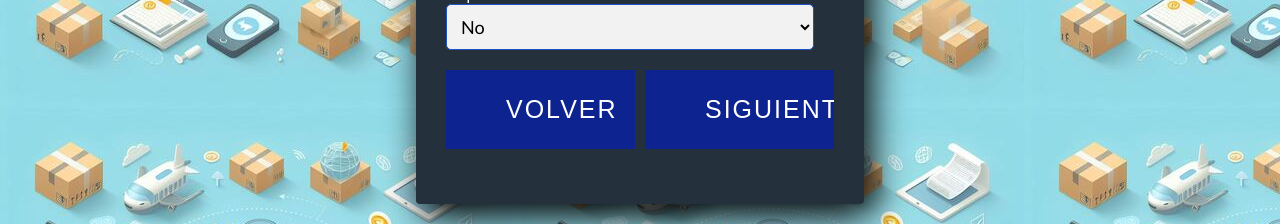
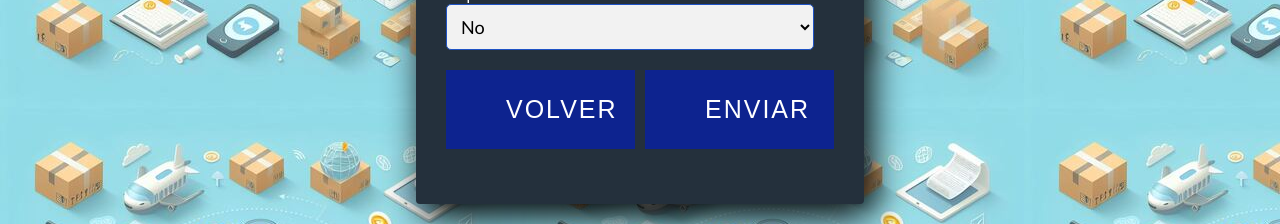
Before and after one commit to benjag22/dise-o_soft, a React (Create React App) app in the folder my-app/: page /#/IngresoDatosDestinatario in a window 1280 px wide. Shown: the part 405-629 px from the top of the page. Built offline with nearby package versions, Linux system fonts and the light colour scheme.

Commit message:
refactor:Se refactoriza el boton de envio en un componente

```diff
--- /dev/null
+++ b/my-app/src/components/BotonNavegar.js
@@ -0,0 +1,27 @@
+import React, { useState, useEffect } from "react";
+import { format } from "date-fns";
+import { useNavigate } from 'react-router-dom';
+import "../Formulario/ButtonStyle.css";
+
+export function BotonNavegar({paginaAntes="/"}) {
+
+    const navigate = useNavigate();
+    //funciones varias para el jsx
+    const volverAtras = () => {
+        navigate(paginaAntes);
+    }
+
+
+    return (
+
+        <div className="pasar_pagina">
+            <button onClick={volverAtras} className="buttons" value="Registrar">
+                Volver
+            </button>
+            <button type="submit" className="buttons" value="Registrar">
+                Enviar
+            </button>
+        </div>
+
+    )
+}
--- a/my-app/src/pages/DatosEnvio.js
+++ b/my-app/src/pages/DatosEnvio.js
@@ -1,9 +1,13 @@
 import React, { useState, useEffect } from "react";
 import { format } from "date-fns";
+import { useNavigate } from 'react-router-dom';
 import "../Formulario/formularioCSS.css";
 import "../Formulario/ButtonStyle.css";
+import { BotonNavegar } from "../components/BotonNavegar"
 
 export function DatosEnvio() {
+
+    //Definicion useStates
     const [Fecha_de_recepcion, setFecha_de_recepcion] = useState("");
     const [Ciudad, setCiudad] = useState("");
     const [Codigo_postal, setCodigo_postal] = useState("");
@@ -14,8 +18,17 @@ export function DatosEnvio() {
     const [Tipo_de_envio, setTipo_de_envio] = useState("");
     const [Peso, setPeso] = useState(0.0);
     const [Reparto_a_domicilio, setReparto_a_domicilio] = useState(false);
+
+
+    const navigate = useNavigate();
+    //funciones varias para el jsx
+
+    const redirectToPage = () => {
+        navigate('/IngresoDatosRemitente');
+    };
+
     return (
-        <form className="form-register" id="div_envio">
+        <form className="form-register" id="div_envio" onSubmit={redirectToPage}>
             <h4>Datos de envio</h4>
             <label className="info_campo">Direccion</label>
             <input
@@ -24,6 +37,7 @@ export function DatosEnvio() {
                 value={Direccion_envio}
                 placeholder="Ingrese la direccion"
                 onChange={(e) => setDireccion_envio(e.target.value)}
+                required
             />
 
             <label className="info_campo">Ciudad</label>
@@ -34,6 +48,7 @@ export function DatosEnvio() {
                 value={Ciudad}
                 placeholder="Ingrese ciudad"
                 onChange={(e) => setCiudad(e.target.value)}
+                required
             />
             <label className="info_campo">Código postal</label>
 
@@ -43,6 +58,7 @@ export function DatosEnvio() {
                 value={Codigo_postal}
                 placeholder="Ingrese codigo postal"
                 onChange={(e) => setCodigo_postal(e.target.value)}
+                required
             />
             <label className="info_campo" htmlFor="tipo_entrega">
                 Tipo de entrega
@@ -104,14 +120,7 @@ export function DatosEnvio() {
                 <option value="true">Destinatario</option>
             </select>
 
-            <div className="pasar_pagina">
-                <a href= "#/IngresoDatosDestinatario"className="buttons" type="submit" value="Registrar">
-                    Volver
-                </a>
-                <a href= "#/envio"className="buttons" type="submit" value="Registrar">
-                    Enviar
-                </a>
-            </div>
+            <BotonNavegar paginaAntes="/IngresoDatosDestinatario"/>
 
         </form>
     )
--- a/my-app/src/pages/IngresoDatosDestinatario.js
+++ b/my-app/src/pages/IngresoDatosDestinatario.js
@@ -2,6 +2,10 @@ import React, { useState, useEffect } from "react";
 import { format } from "date-fns";
 import "../Formulario/formularioCSS.css";
 import "../Formulario/ButtonStyle.css";
+import { BotonNavegar } from "../components/BotonNavegar";
+import { useNavigate } from 'react-router-dom';
+
+
 
 export function IngresoDatosDestinatario() {
     const [Destinatario, setDestinatario] = useState("");
@@ -10,8 +14,14 @@ export function IngresoDatosDestinatario() {
     const [Reparto_a_domicilio, setReparto_a_domicilio] = useState(false);
 
 
+    const navigate = useNavigate();
+
+    const redirectToPage = () => {
+        navigate('/IngresoDatosDeEnvio');
+    };
+
     return (
-        <form className="form-register" id="div_envio">
+        <form className="form-register" id="div_envio" onSubmit={redirectToPage}>
             <h4>Datos del destinatario</h4>
             <label className="info_campo" htmlFor="nombre_destinatario">Nombre destinatario</label>
             <input
@@ -21,6 +31,7 @@ export function IngresoDatosDestinatario() {
                 placeholder="Ingrese nombre del destinatario"
                 onChange={(e) => setDestinatario(e.target.value)}
                 id="nombre_destinatario"
+                required
             />
             <label className="info_campo" htmlFor="rut_destinatario">R.U.T</label>
             <input
@@ -30,6 +41,7 @@ export function IngresoDatosDestinatario() {
                 placeholder="Ingrese Rut"
                 onChange={(e) => setRut_Destinatario(e.target.value)}
                 id="rut_destinatario"
+                required
             />
             <label className="info_campo" htmlFor="fono_remitente">Telefóno</label>
             <input
@@ -39,6 +51,7 @@ export function IngresoDatosDestinatario() {
                 placeholder="Numero de telefono"
                 onChange={(e) => setFono(e.target.value)}
                 id="fono_remitente"
+                required
             />
             <label className="Info_campo" htmlFor="direccionRecogida">
                 Reparto a domicilio
@@ -55,14 +68,7 @@ export function IngresoDatosDestinatario() {
                 <option value="false">No</option>
             </select>
 
-            <div className="pasar_pagina">
-                <a href= "#/IngresoDatosRemitente"className="buttons" type="submit" value="Registrar">
-                    Volver
-                </a>
-                <a href= "#/IngresoDatosDeEnvio"className="buttons" type="submit" value="Registrar">
-                    Siguiente
-                </a>
-            </div>
+            <BotonNavegar paginaAntes="/IngresoDatosRemitente"/>
 
 
         </form>
--- a/my-app/src/pages/IngresoDatosRemitente.js
+++ b/my-app/src/pages/IngresoDatosRemitente.js
@@ -2,6 +2,9 @@ import React, { useState, useEffect } from "react";
 import { format } from "date-fns";
 import "../Formulario/formularioCSS.css";
 import "../Formulario/ButtonStyle.css";
+import { BotonNavegar } from "../components/BotonNavegar";
+import { useNavigate } from 'react-router-dom';
+
 
 export function IngresoDatosRemitente() {
     const [Remitente, setRemitente] = useState("");
@@ -9,8 +12,14 @@ export function IngresoDatosRemitente() {
     const [Recogida_a_domicilio, setRecogidaADomicilio] = useState(false);
     const [Direccion_remitente, setDireccion_recogida] = useState("");
 
+
+    const navigate = useNavigate();
+
+    const redirectToPage = () => {
+        navigate('/IngresoDatosDestinatario');
+    };
     return (
-        <form className="form-register" id="div_remitente">
+        <form className="form-register" id="div_remitente" onSubmit={redirectToPage}>
             <h4>Datos Remitente</h4>
             <label className="info_campo" htmlFor="nombre">Nombre completo</label>
             <input
@@ -20,6 +29,7 @@ export function IngresoDatosRemitente() {
                 placeholder="Ingrese su nombre"
                 onChange={(e) => setRemitente(e.target.value)}
                 id="nombre"
+                required
             />
             <label className="info_campo" htmlFor="correo">Correo electronico</label>
             <input
@@ -29,6 +39,7 @@ export function IngresoDatosRemitente() {
                 placeholder="Ingrese su correo"
                 onChange={(e) => setEmail(e.target.value)}
                 id="correo"
+                required
             />
             <label className="info_campo" htmlFor="direccionRecogida">
                 Recogida a domicilio
@@ -56,14 +67,7 @@ export function IngresoDatosRemitente() {
                     />
                 </div>
             )}
-            <div className="pasar_pagina">
-                <button href= "/envios"className="buttons" type="submit" value="Registrar">
-                    Volver
-                </button>
-                <a href= "#/IngresoDatosDestinatario"className="buttons" type="submit" value="Registrar">
-                    Siguiente
-                </a>
-            </div>
+            <BotonNavegar/>
         </form>
     )
 }
```
